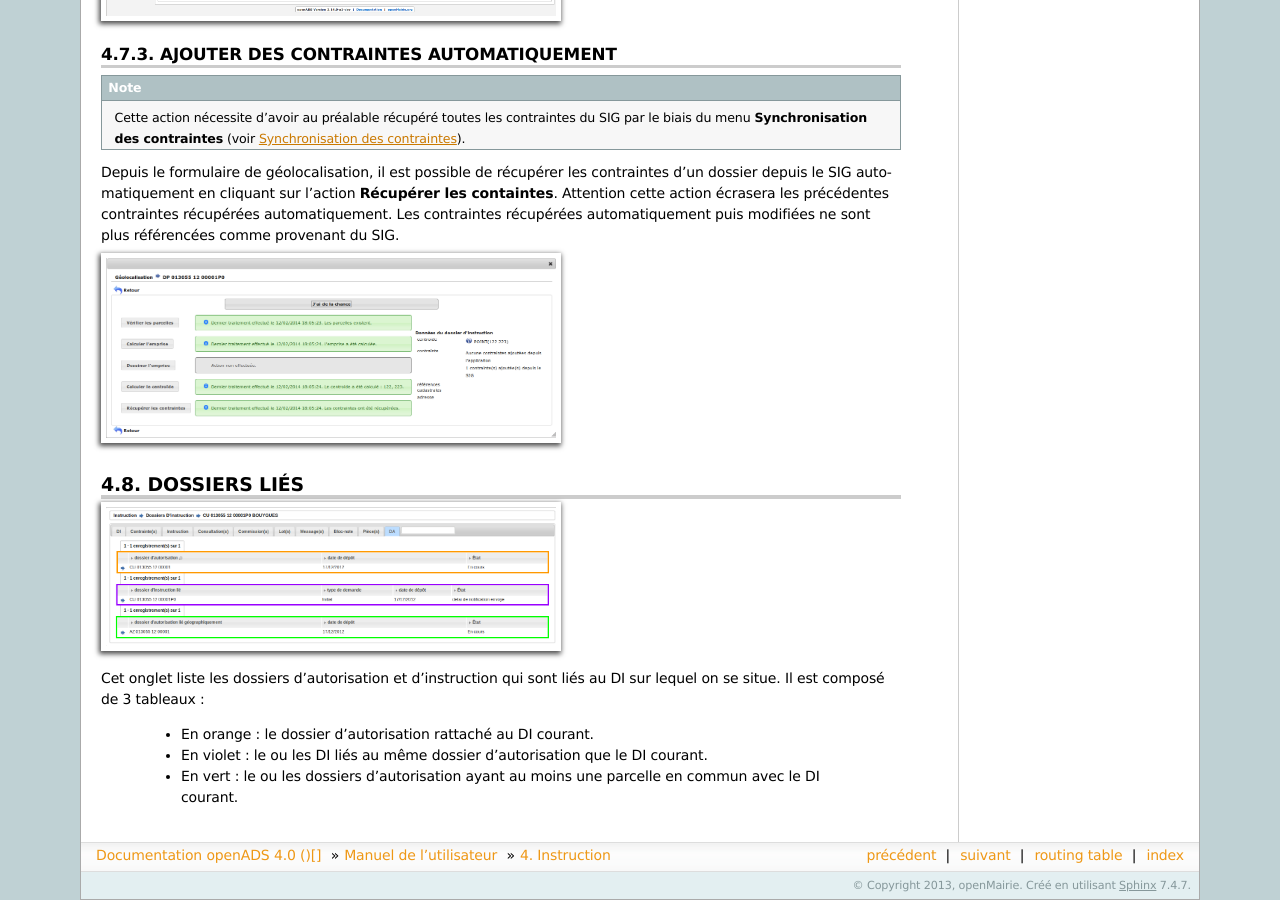
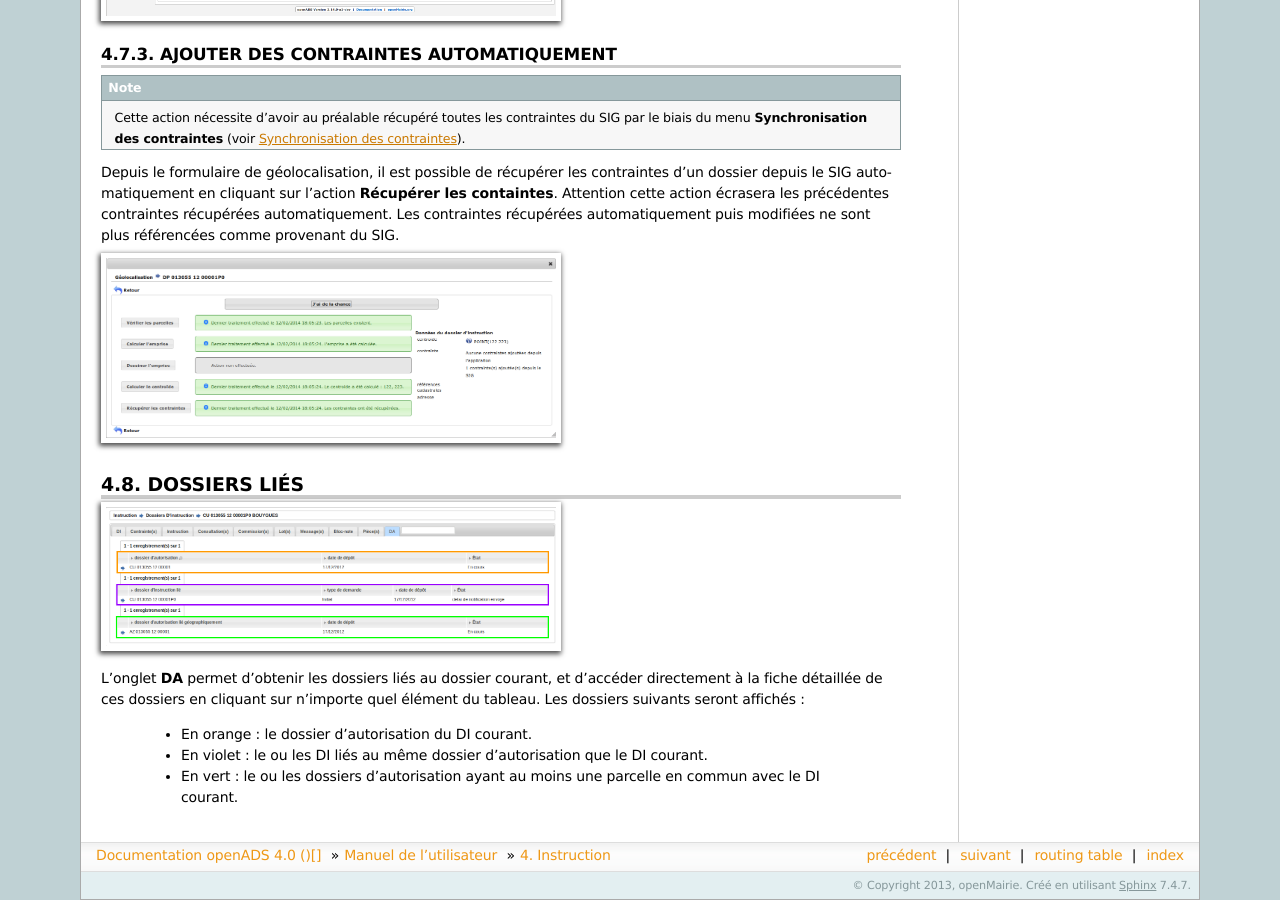
Before and after one commit to mpavaux/openads-documentation, a Sphinx documentation site: the page built from source/manuel_utilisateur/instruction.rst, in a window 1280 px wide and 900 px high, scrolled down 7369 px. Built offline with Sphinx 7.4.7, drawn with Linux system fonts in a browser that asks for light colours.

Commit message:
Réécriture de la partie sur les dossiers liés

```diff
--- a/source/manuel_utilisateur/instruction.rst
+++ b/source/manuel_utilisateur/instruction.rst
@@ -348,9 +348,8 @@
 
 .. image:: instruction_dossiers_lies.png
 
-Cet onglet liste les dossiers d'autorisation et d'instruction qui sont liés au DI sur
-lequel on se situe. Il est composé de 3 tableaux :
+L'onglet **DA** permet d'obtenir les dossiers liés au dossier courant, et d'accéder directement à la fiche détaillée de ces dossiers en cliquant sur n'importe quel élément du tableau. Les dossiers suivants seront affichés :
 
-    * En orange : le dossier d'autorisation rattaché au DI courant.
+    * En orange : le dossier d'autorisation du DI courant.
     * En violet : le ou les DI liés au même dossier d'autorisation que le DI courant.
     * En vert : le ou les dossiers d'autorisation ayant au moins une parcelle en commun avec le DI courant.
```
